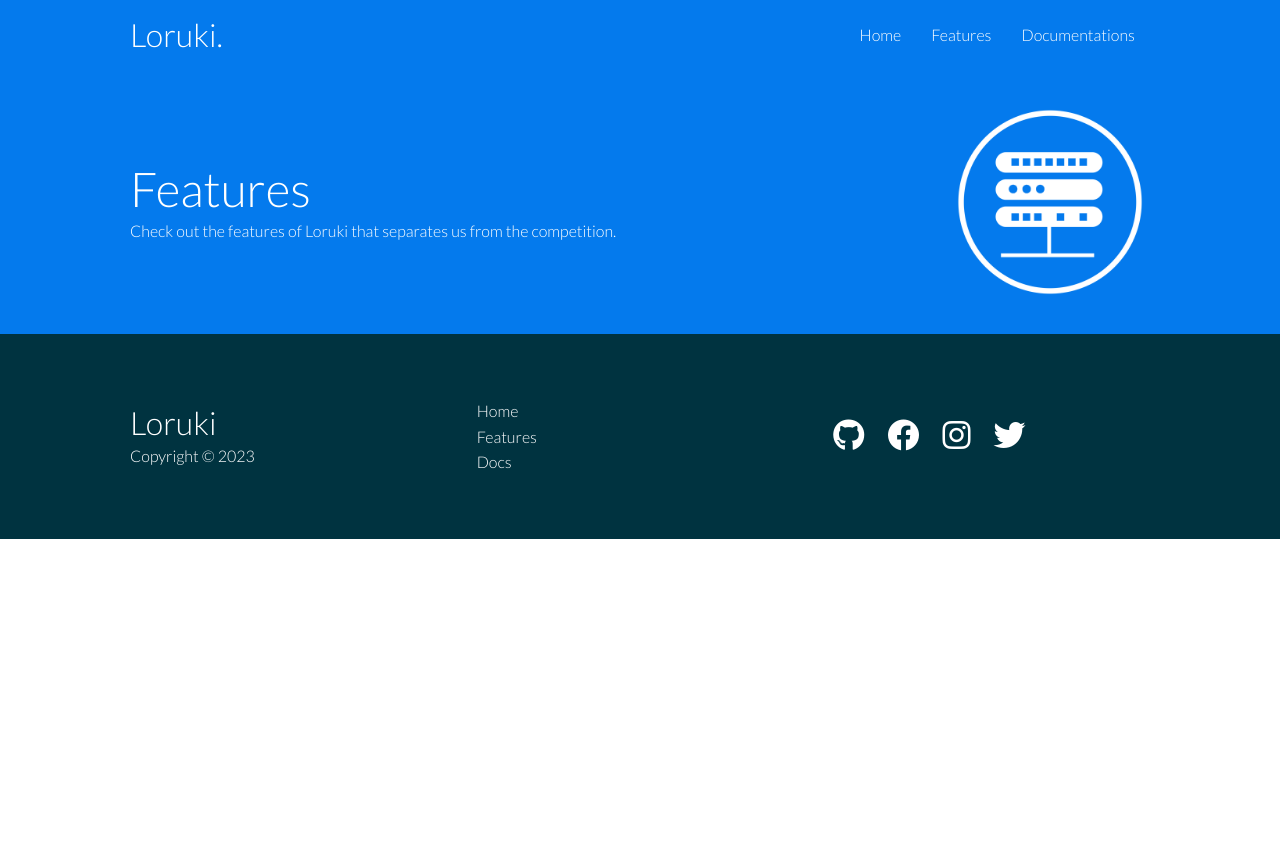
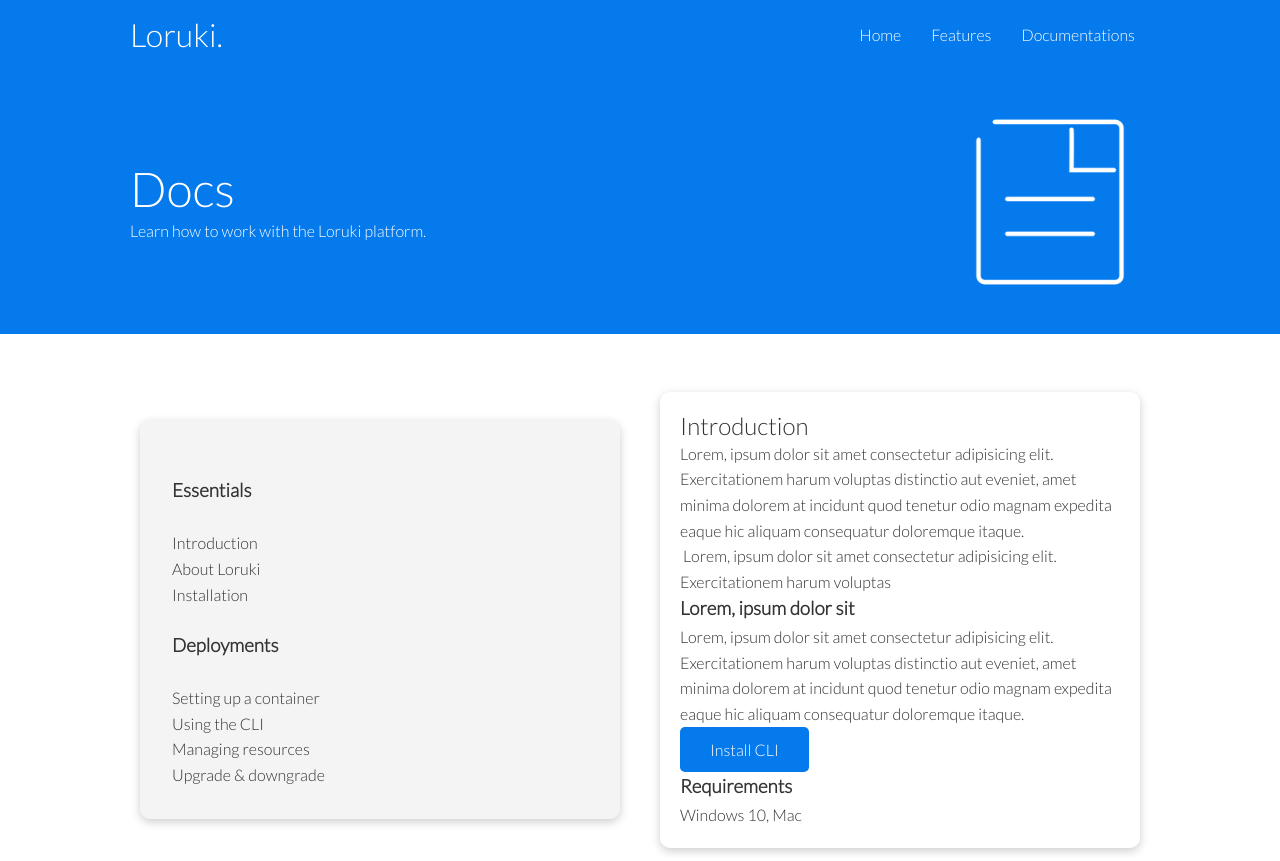
Before and after one commit to GiftAkpala/loruki-website-clone, a plain HTML site: page docs.html in a window 1280 px wide. Shown: the top 861 px of the page. Before the commit the page ends 800 px from the top, so only its background shows below. Drawn offline with Linux system fonts and the light colour scheme.

Commit message:
commit changes

```diff
--- a/css/style.css
+++ b/css/style.css
@@ -166,7 +166,7 @@ img {
   margin: 0 10px;
 }
 /* Features */
-.features-head img {
+.features-head img, .docs-head img {
   width : 200px;
   justify-self: flex-end;
 }
--- a/docs.html
+++ b/docs.html
@@ -31,19 +31,68 @@
     </div>
 
     <!-- Head -->
-    <section class="features-head bg-primary py-3">
+    <section class="docs-head bg-primary py-3">
       <div class="container grid">
         <div>
-          <h1 class="xl">Features</h1>
-          <p class="lead">
-            Check out the features of Loruki that separates us from the
-            competition.
-          </p>
+          <h1 class="xl">Docs</h1>
+          <p class="lead">Learn how to work with the Loruki platform.</p>
         </div>
-        <img src="images/server.png" alt="server" />
+        <img src="images/docs.png" alt="server" />
       </div>
     </section>
 
+    <!-- Docs main -->
+    <section class="docs-main my-4">
+      <div class="container grid">
+        <div class="card bg-light p-3">
+          <h3 class="my-2">Essentials</h3>
+          <nav>
+            <ul>
+              <li><a href="#">Introduction</a></li>
+              <li><a href="#">About Loruki</a></li>
+              <li><a href="#">Installation</a></li>
+            </ul>
+          </nav>
+
+          <h3 class="my-2">Deployments</h3>
+          <nav>
+            <ul>
+              <li><a href="#">Setting up a container</a></li>
+              <li><a href="#">Using the CLI</a></li>
+              <li><a href="#">Managing resources</a></li>
+              <li><a href="#">Upgrade & downgrade</a></li>
+            </ul>
+          </nav>
+        </div>
+        <div class="card">
+          <h2>Introduction</h2>
+          <p>
+            Lorem, ipsum dolor sit amet consectetur adipisicing elit.
+            Exercitationem harum voluptas distinctio aut eveniet, amet minima
+            dolorem at incidunt quod tenetur odio magnam expedita eaque hic
+            aliquam consequatur doloremque itaque.
+          </p>
+          <div class="alert alert-success">
+            <i class="fas fa-intro"></i>
+            Lorem, ipsum dolor sit amet consectetur adipisicing elit.
+            Exercitationem harum voluptas
+          </div>
+          <h3>Lorem, ipsum dolor sit</h3>
+          <p>
+            Lorem, ipsum dolor sit amet consectetur adipisicing elit.
+            Exercitationem harum voluptas distinctio aut eveniet, amet minima
+            dolorem at incidunt quod tenetur odio magnam expedita eaque hic
+            aliquam consequatur doloremque itaque.
+          </p>
+          <a href="#" class="btn btn-primary">Install CLI</a>
+
+          <h3>Requirements</h3>
+          <ul>
+            <li>Windows 10, Mac </li>
+          </ul>
+        </div>
+      </div>
+    </section>
 
     <!-- Footer -->
     <footer class="footer bg-dark py-5">
```
Also changed, not shown: features.html (+1 -1 lines), index.html (+1 -1 lines).
